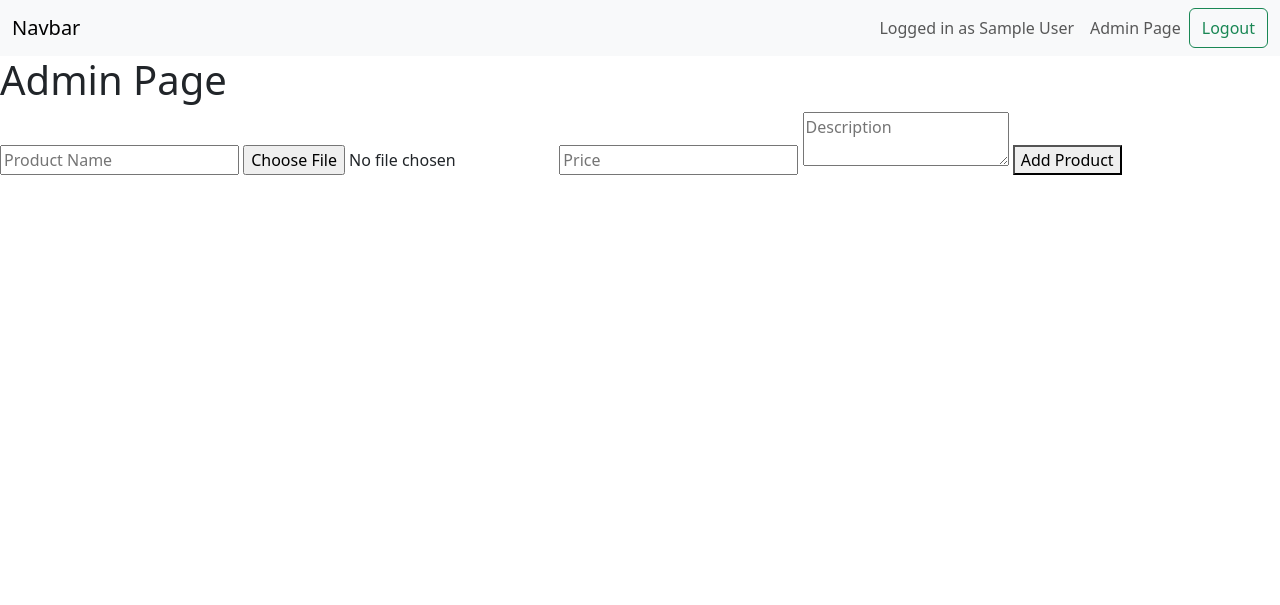
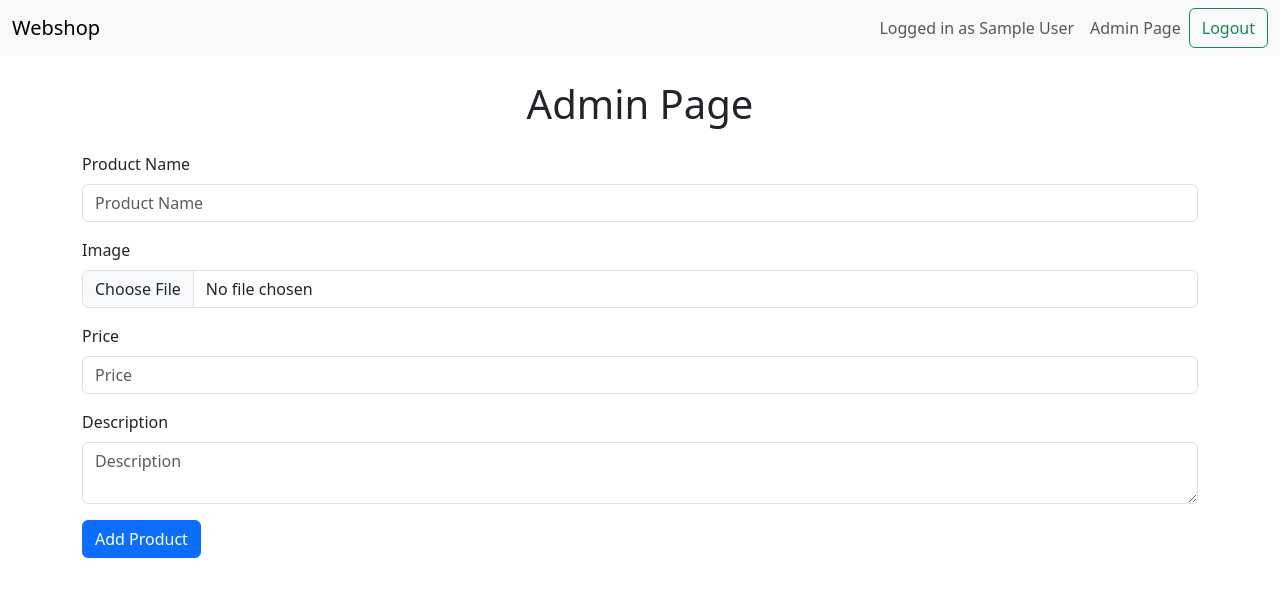
Before and after one commit to Asland3/PHPwebshop, a PHP site: page /admin.php in a window 1280 px wide. Shown: the top 605 px of the page. Run offline with PHP 8.4, Linux system fonts and the light colour scheme; the visitor is signed in with stand-in values (Sample User, id 1); data that the repository does not hold is empty.

Commit message:
Refactored index.php, login.php, signup.php, signup_controller.inc.php, and navbar.php

```diff
--- a/admin.php
+++ b/admin.php
@@ -1,5 +1,5 @@
 <?php
-
+require_once "navbar.php";
 require_once "includes/config_session.inc.php";
 
 if ($_SESSION['user_role'] !== 'admin') {
@@ -7,16 +7,11 @@ if ($_SESSION['user_role'] !== 'admin') {
     exit();
 }
 
-
-
 require_once "includes/dbh.inc.php";
 require_once "includes/products/productsModel.php";
-require_once "navbar.php";
 
 $products = getProducts($pdo);
 ?>
-
-
 
 <!DOCTYPE html>
 <html lang="en">
@@ -24,44 +19,62 @@ $products = getProducts($pdo);
 <head>
     <meta charset="UTF-8">
     <meta name="viewport" content="width=device-width, initial-scale=1.0">
+    <link href="https://cdn.jsdelivr.net/npm/bootstrap@5.3.3/dist/css/bootstrap.min.css" rel="stylesheet" integrity="sha384-QWTKZyjpPEjISv5WaRU9OFeRpok6YctnYmDr5pNlyT2bRjXh0JMhjY6hW+ALEwIH" crossorigin="anonymous">
     <title>Admin Page</title>
 </head>
 
 <body>
-    <h1>Admin Page</h1>
+    <div class="container">
+        <h1 class="text-center my-4">Admin Page</h1>
 
         <!-- Form for adding a new product -->
-    <form action="includes/admin/add-products.php" method="post" enctype="multipart/form-data">
-        <input type="text" name="name" placeholder="Product Name" required>
-        <input type="file" name="image" required>
-        <input type="number" name="price" placeholder="Price" required>
-        <textarea name="description" placeholder="Description" required></textarea>
-        <button type="submit">Add Product</button>
+        <form action="includes/admin/add-products.php" method="post" enctype="multipart/form-data" class="mb-5">
+            <div class="mb-3">
+                <label for="name" class="form-label">Product Name</label>
+                <input type="text" name="name" id="name" placeholder="Product Name" required class="form-control">
+            </div>
+            <div class="mb-3">
+                <label for="image" class="form-label">Image</label>
+                <input type="file" name="image" id="image" required class="form-control">
+            </div>
+            <div class="mb-3">
+                <label for="price" class="form-label">Price</label>
+                <input type="number" name="price" id="price" placeholder="Price" required class="form-control">
+            </div>
+            <div class="mb-3">
+                <label for="description" class="form-label">Description</label>
+                <textarea name="description" id="description" placeholder="Description" required class="form-control"></textarea>
+            </div>
+            <button type="submit" class="btn btn-primary">Add Product</button>
         </form>
 
         <!-- List of existing products -->
+        <div class="row">
             <?php foreach ($products as $product) : ?>
-        <div>
-            <img src="<?php echo $product['image']; ?>" alt="<?php echo $product['name']; ?>">
-            <h2><?php echo $product['name']; ?></h2>
-            <p><?php echo $product['price']; ?></p>
+                <div class="col-md-4">
+                    <div class="card mb-4">
+                        <img src="<?php echo $product['image']; ?>" alt="<?php echo $product['name']; ?>" class="card-img-top">
+                        <div class="card-body">
 
                             <!-- Form for editing an existing product -->
-            <form method="post" action="includes/admin/edit-products.php">
+                            <form method="post" action="includes/admin/edit-products.php" class="mb-3">
                                 <input type="hidden" name="id" value="<?php echo $product['id']; ?>">
-                <input type="text" name="name" placeholder="Product Name" value="<?php echo $product['name']; ?>" required>
-                <input type="number" name="price" placeholder="Price" value="<?php echo $product['price']; ?>" required>
-                <textarea name="description" placeholder="Description" required><?php echo $product['description']; ?></textarea>
-                <button type="submit" name="edit">Edit</button>
+                                <input type="text" name="name" placeholder="Product Name" value="<?php echo $product['name']; ?>" required class="form-control">
+                                <input type="number" name="price" placeholder="Price" value="<?php echo $product['price']; ?>" required class="form-control">
+                                <textarea name="description" placeholder="Description" required class="form-control"><?php echo $product['description']; ?></textarea>
+                                <button type="submit" name="edit" class="btn btn-primary mt-2">Edit</button>
                             </form>
 
                             <form method="post" action="includes/admin/delete-products.php">
                                 <input type="hidden" name="id" value="<?php echo $product['id']; ?>">
-                <button type="submit" name="delete">Delete</button>
+                                <button type="submit" name="delete" class="btn btn-danger">Delete</button>
                             </form>
                         </div>
+                    </div>
+                </div>
             <?php endforeach; ?>
-
+        </div>
+    </div>
 </body>
 
 </html>
--- a/includes/signup/signup_controller.inc.php
+++ b/includes/signup/signup_controller.inc.php
@@ -62,4 +62,5 @@ function createUser(object $pdo, string $email, string $password, string $name,
     // Log the user in
     $_SESSION['user_id'] = $user['id'];
     $_SESSION['user_name'] = $user['name'];
+    $_SESSION['user_role'] = $user['role'];
 }
--- a/index.php
+++ b/index.php
@@ -14,7 +14,7 @@ require_once "navbar.php";
 </head>
 
 <body>
-
+    <br>
     <?php include "includes/products/productsView.php"; ?>
 
 </body>
--- a/login.php
+++ b/login.php
@@ -37,10 +37,6 @@ require_once "navbar.php";
                 <?php }
                 ?>
 
-                <div class="text-center mt-3">
-                    <a href="index.php" class="btn btn-secondary">Abort</a>
-                </div>
-
                 <?php
                 checkLoginErrors();
                 ?>
--- a/navbar.php
+++ b/navbar.php
@@ -16,7 +16,7 @@ require_once "includes/config_session.inc.php";
 
     <nav class="navbar navbar-expand-lg bg-body-tertiary">
         <div class="container-fluid">
-            <a class="navbar-brand" href="index.php">Navbar</a>
+            <a class="navbar-brand" href="index.php">Webshop</a>
             <button class="navbar-toggler" type="button" data-bs-toggle="collapse" data-bs-target="#navbarNavAltMarkup" aria-controls="navbarNavAltMarkup" aria-expanded="false" aria-label="Toggle navigation">
                 <span class="navbar-toggler-icon"></span>
             </button>
@@ -28,10 +28,8 @@ require_once "includes/config_session.inc.php";
                         <a class="nav-link" href="signup.php">Signup</a>
                     <?php } else { ?>
                         <span class="nav-link">Logged in as <?php echo $_SESSION['user_name']; ?></span>
-                        <?php
-                        if ($_SESSION['user_role'] === 'admin') { ?>
-                            <a class="nav-link" href="admin.php">Admin Page</a>
-                        <?php } ?>
+
+                        <a class="nav-link" href="admin.php">Admin Page</a>
                         <form class="d-flex" action="includes/logout.inc.php" method="post">
                             <button class="btn btn-outline-success" type="submit">Logout</button>
                         </form>
--- a/signup.php
+++ b/signup.php
@@ -31,11 +31,9 @@ require_once "navbar.php";
                 checkSignupErrors();
                 ?>
 
-                <div class="text-center mt-3">
-                    <a href="index.php" class="btn btn-secondary">Abort</a>
-                </div>
             </div>
         </div>
+    </div>
     </div>
 
 </body>
```
Also changed, not shown: includes/products/productsView.php (+12 -7 lines). Lines whose indentation alone changed are shown as unchanged.
